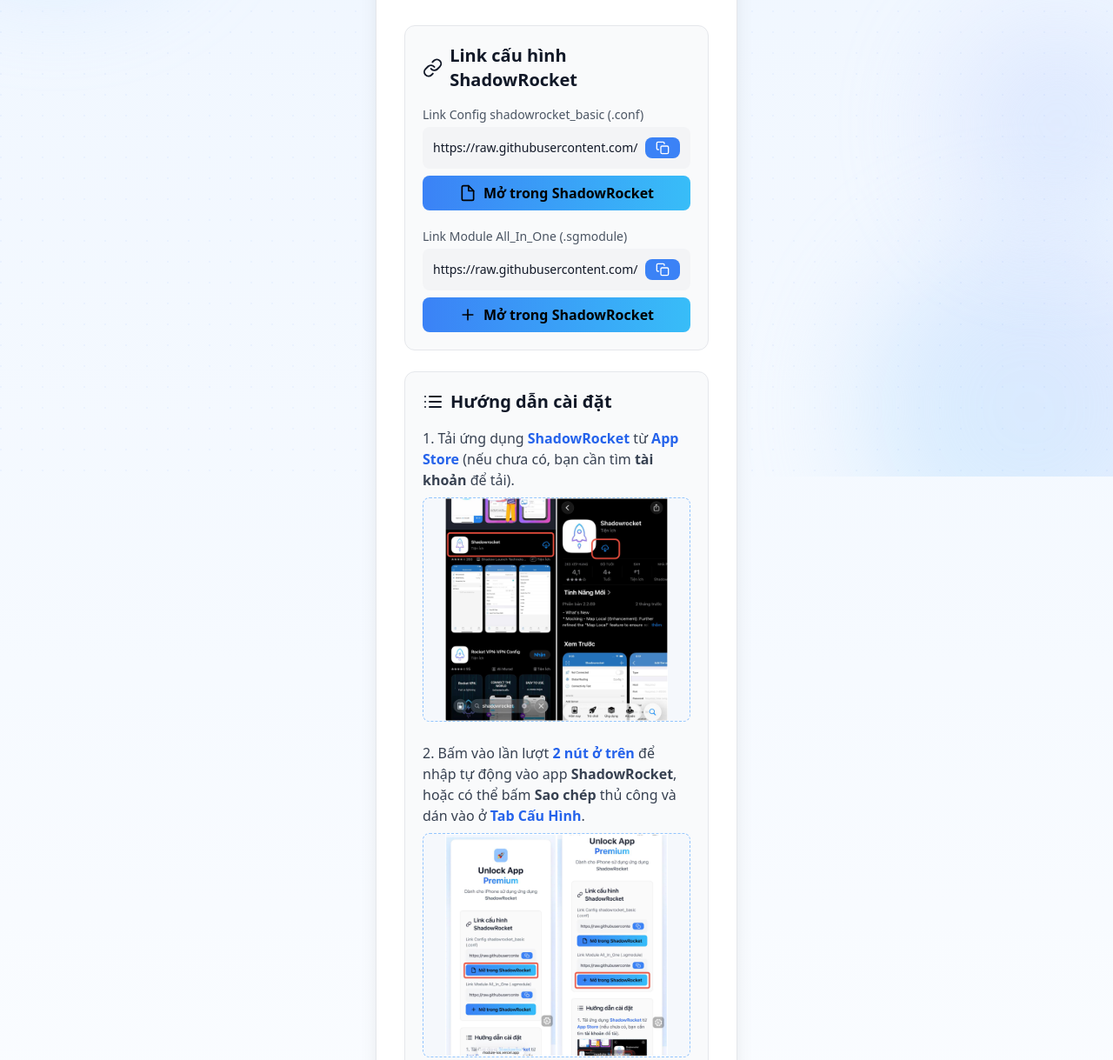
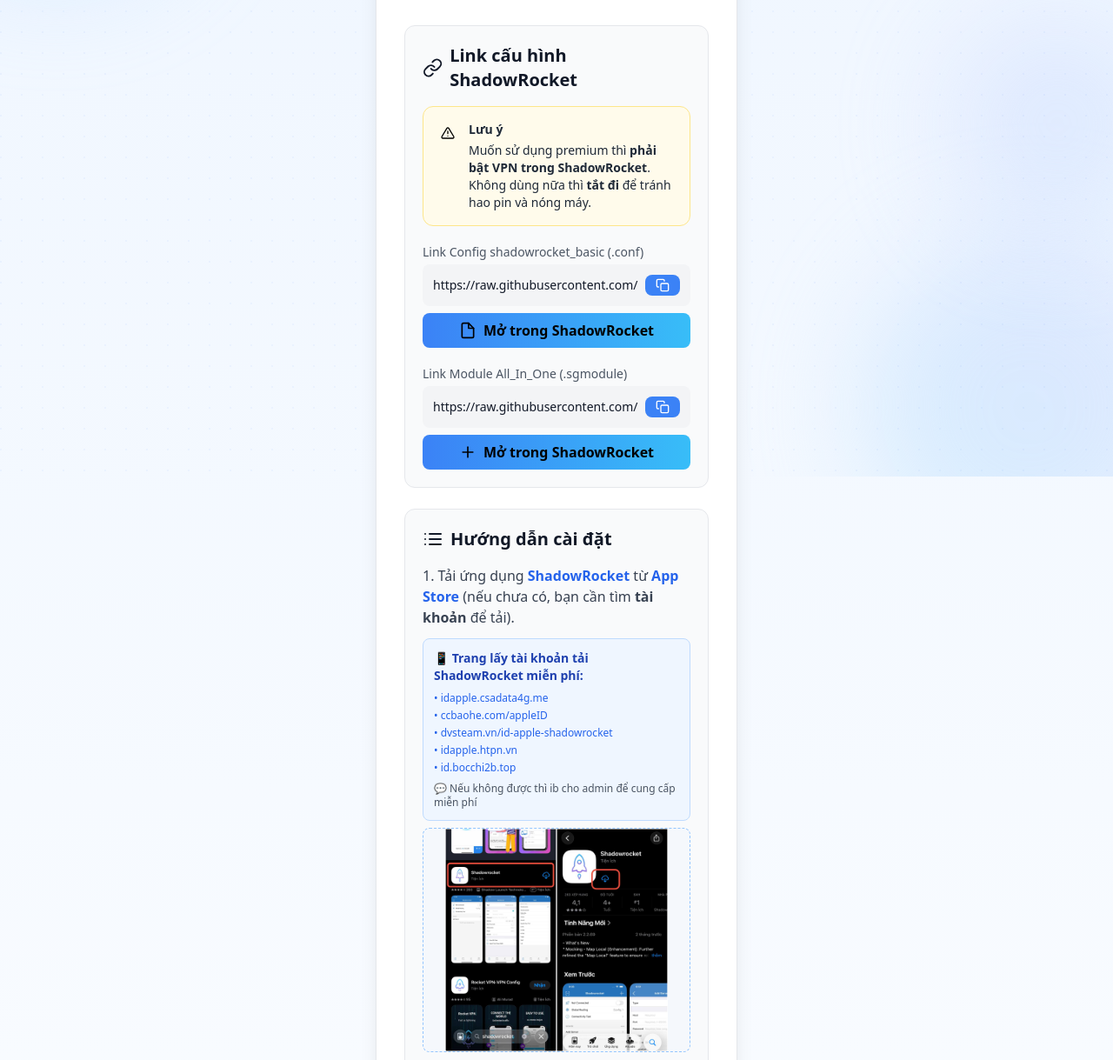
Before and after one commit to duyvinh09/Module_IOS, a plain HTML site: page index.html in a window 1280 px wide. Shown: the part 252-1471 px from the top of the page at 87% size. Drawn offline with nearby package versions, Linux system fonts and the light colour scheme.

Commit message:
feat: add notice and contact information sections to ShadowRocket guide for user assistance

```diff
--- a/index.html
+++ b/index.html
@@ -67,6 +67,21 @@
                         <i data-feather="link" class="mr-2"></i> Link cấu hình ShadowRocket
                     </h2>
                     <div class="space-y-5">
+                        <!-- Notice -->
+                        <div class="rounded-xl p-4 border border-amber-200 bg-amber-50">
+                            <div class="flex items-start">
+                                <div class="mt-0.5 mr-3">
+                                    <div class="w-6 h-6 rounded-md flex items-center justify-center" style="background-color: var(--locket-yellow)">
+                                        <i data-feather="alert-triangle" class="w-4 h-4 text-black"></i>
+                                    </div>
+                                </div>
+                                <div class="text-sm text-gray-800">
+                                    <p class="font-semibold mb-1">Lưu ý</p>
+                                    <p>Muốn sử dụng premium thì <span class="font-semibold">phải bật VPN trong ShadowRocket</span>. Không dùng nữa thì <span class="font-semibold">tắt đi</span> để tránh hao pin và nóng máy.</p>
+                                </div>
+                            </div>
+                        </div>
+
                         <!-- Config link -->
                         <div>
                             <label class="block text-sm text-gray-600 mb-1">Link Config shadowrocket_basic (.conf)</label>
@@ -107,6 +122,17 @@
                     <ol class="space-y-6 list-decimal list-inside">
                         <li class="text-gray-700">
                             Tải ứng dụng <span class="font-semibold text-blue-600">ShadowRocket</span> từ <span class="font-semibold text-blue-600">App Store</span> (nếu chưa có, bạn cần tìm <span class="font-semibold">tài khoản</span> để tải).
+                            <div class="mt-3 p-3 bg-blue-50 rounded-lg border border-blue-200">
+                                <p class="text-sm font-semibold text-blue-800 mb-2">📱 Trang lấy tài khoản tải ShadowRocket miễn phí:</p>
+                                <div class="space-y-1 text-xs">
+                                    <a href="https://idapple.csadata4g.me/" target="_blank" rel="noopener noreferrer" class="block text-blue-600 hover:text-blue-800 hover:underline">• idapple.csadata4g.me</a>
+                                    <a href="https://ccbaohe.com/appleID/" target="_blank" rel="noopener noreferrer" class="block text-blue-600 hover:text-blue-800 hover:underline">• ccbaohe.com/appleID</a>
+                                    <a href="https://dvsteam.vn/id-apple-shadowrocket" target="_blank" rel="noopener noreferrer" class="block text-blue-600 hover:text-blue-800 hover:underline">• dvsteam.vn/id-apple-shadowrocket</a>
+                                    <a href="https://idapple.htpn.vn/" target="_blank" rel="noopener noreferrer" class="block text-blue-600 hover:text-blue-800 hover:underline">• idapple.htpn.vn</a>
+                                    <a href="https://id.bocchi2b.top" target="_blank" rel="noopener noreferrer" class="block text-blue-600 hover:text-blue-800 hover:underline">• id.bocchi2b.top</a>
+                                </div>
+                                <p class="text-xs text-gray-600 mt-2">💬 Nếu không được thì ib cho admin để cung cấp miễn phí</p>
+                            </div>
                             <div class="mt-2 w-full rounded-lg border border-dashed border-blue-300 bg-blue-50/40 flex items-center justify-center text-xs text-gray-500">
                                 <button type="button" class="block w-full" onclick="openImageModalAt(0)">
                                     <!-- Chèn ảnh hướng dẫn bước 1 (./assets/steps/step1.jpg) -->
@@ -306,6 +332,25 @@
                     <span>Áp dụng bộ màu</span>
                 </a>
             </div>
+
+            <!-- Free Message -->
+            <div class="mt-6 bg-gradient-to-r from-green-50 to-blue-50 rounded-xl p-4 border border-green-200 text-center">
+                <p class="text-sm text-gray-700">
+                    <span class="font-semibold text-green-600">Mọi thứ bên trên đều Free</span>, chúng mình chỉ muốn mọi người có thể <span class="font-semibold text-blue-600">vui vẻ chia sẻ</span> với nhau các khoảnh khắc.
+                </p>
+            </div>
+
+            <!-- Contact Info -->
+            <div class="mt-4 bg-gradient-to-r from-purple-50 to-pink-50 rounded-xl p-4 border border-purple-200 text-center">
+                <p class="text-sm text-gray-700 mb-2">
+                    <span class="font-semibold text-purple-600">Chúc các bạn may mắn.</span>
+                </p>
+                <p class="text-xs text-gray-600 mb-2">Mọi thông tin cần có thể liên hệ</p>
+                <a href="https://t.me/duyvinh09" target="_blank" rel="noopener noreferrer" class="inline-flex items-center gap-2 bg-gradient-to-r from-blue-500 to-purple-500 hover:from-blue-600 hover:to-purple-600 text-white font-semibold py-2 px-4 rounded-lg transition-all">
+                    <i data-feather="message-circle" class="w-4 h-4"></i>
+                    <span>Admin: @duyvinh09</span>
+                </a>
+            </div>
         </div>
     </div>
 
```
